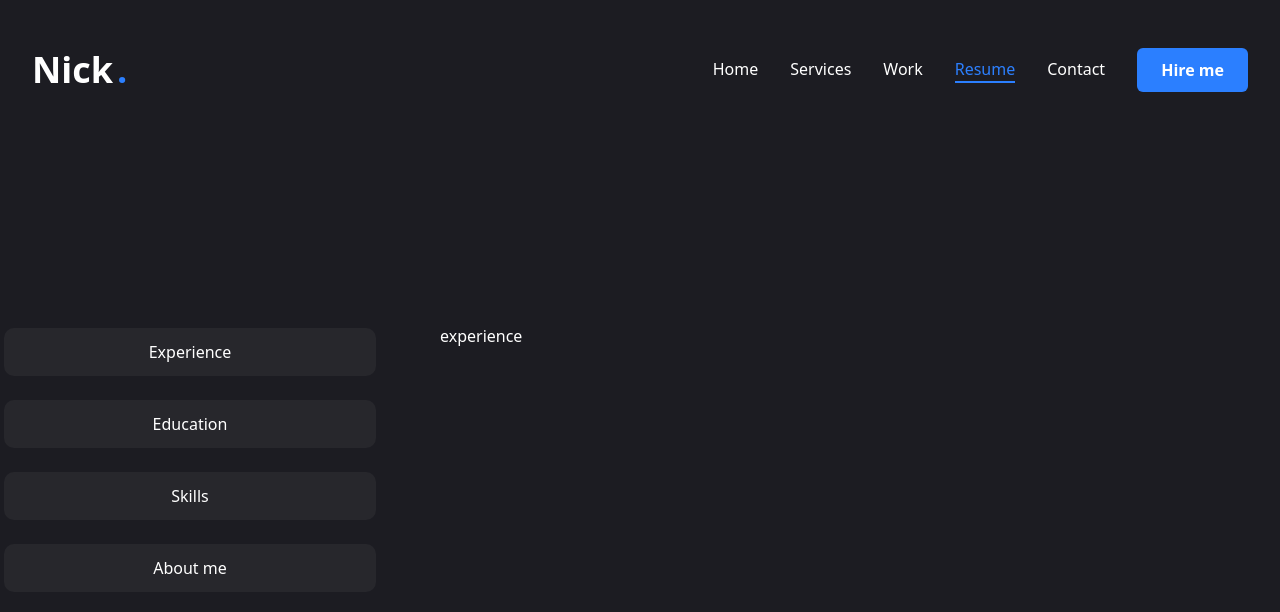
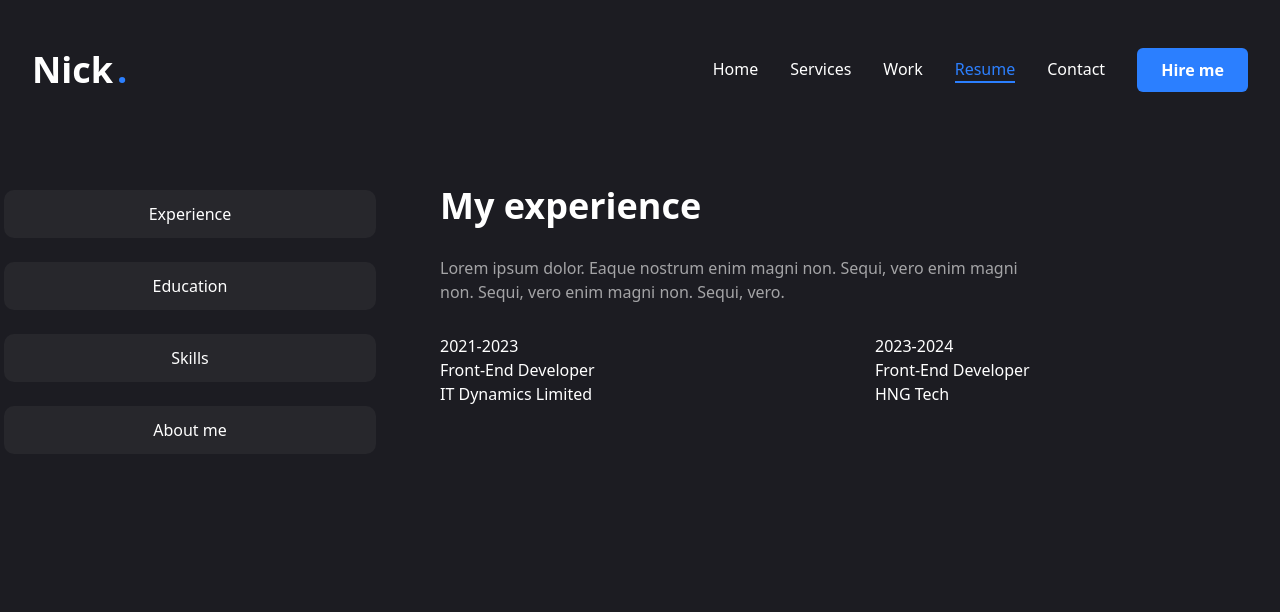
Before and after one commit to Nick-Salifu/portfolio, a Next.js app: page /resume in a window 1280 px wide. Shown: the top 612 px of the page. Built offline with nearby package versions, Linux system fonts and the light colour scheme.

Commit message:
working on the experience part of the resume

```diff
--- a/app/resume/page.jsx
+++ b/app/resume/page.jsx
@@ -49,7 +49,7 @@
 const experience = {
     icon: "",
     title: "My experience",
-    description: "Lorem ipsum dolor. Eaque nostrum enim magni non. Sequi, vero.",
+    description: "Lorem ipsum dolor. Eaque nostrum enim magni non. Sequi, vero enim magni non. Sequi, vero enim magni non. Sequi, vero.",
     items: [
         {
             company: "IT Dynamics Limited",
@@ -86,10 +86,6 @@
     title: "My skills",
     description: "Lorem ipsum dolor. Eaque nostrum enim magni non. Sequi, vero.",
     skillsList: [
-        {
-            icon: <FaHtml5 />,
-            name: "html 5"
-        },
         {
             icon: <FaHtml5 />,
             name: "html 5"
@@ -144,7 +140,39 @@
 
                     <div className="min-w-[70vh] w-full">
                         <TabsContent value="experience" className="w-full">
-                            experience
+                            <div className="flex flex-col gap-[30px] text-center xl:text-left">
+                                <h3 className="text-4xl font-bold">{experience.title}</h3>
+                                <p className="max-w-[600px] text-white/60 mx-auto xl:mx-0">{experience.description}</p>
+
+                                <ScrollArea className="h-[400px]">
+                                    <ul className="grid grid-cols-1 lg:grid-cols-2 gap-[30px]">
+                                        {experience.items.map((item, index) => {
+                                            return (
+                                                <li key={index}>
+                                                    <span>{item.duration}</span>
+                                                    <h3>{item.position}</h3>
+                                                    <div>
+                                                        <span></span>
+                                                        <p>{item.company}</p>
+                                                    </div>
+                                                </li>
+                                            )
+                                        })}
+                                    </ul>
+                                </ScrollArea>
+                            </div>
+                        </TabsContent>
+
+                        <TabsContent value="education" className="w-full">
+                            education
+                        </TabsContent>
+
+                        <TabsContent value="skills" className="w-full">
+                            skills
+                        </TabsContent>
+
+                        <TabsContent value="about" className="w-full">
+                            about
                         </TabsContent>
                     </div>
                 </Tabs>
--- a/components/ui/tabs.jsx
+++ b/components/ui/tabs.jsx
@@ -40,7 +40,7 @@
     <TabsPrimitive.Trigger
       data-slot="tabs-trigger"
       className={cn(
-        "inline-flex items-center justify-center w-full bg-[#27272c] whitespace-nowrap text-white rounded-lg p-3 text-balance font-medium ring-offset-white transition-all disabled:pointer-events-none disabled:opacity-50 data-[static=active]:bg-blue-500 data-[static=active]:text-[#1c1c22] data-[static=active]:font-bold data-[static=active]:shadow-sm",
+        "inline-flex items-center justify-center w-full bg-[#27272c] whitespace-nowrap text-white rounded-lg p-3 text-base font-medium ring-offset-white transition-all disabled:pointer-events-none disabled:opacity-50 data-[static=active]:bg-[#2196f3] data-[static=active]:text-[#1c1c22] data-[static=active]:font-bold data-[static=active]:shadow-sm",
         className
       )}
       {...props} />
```
